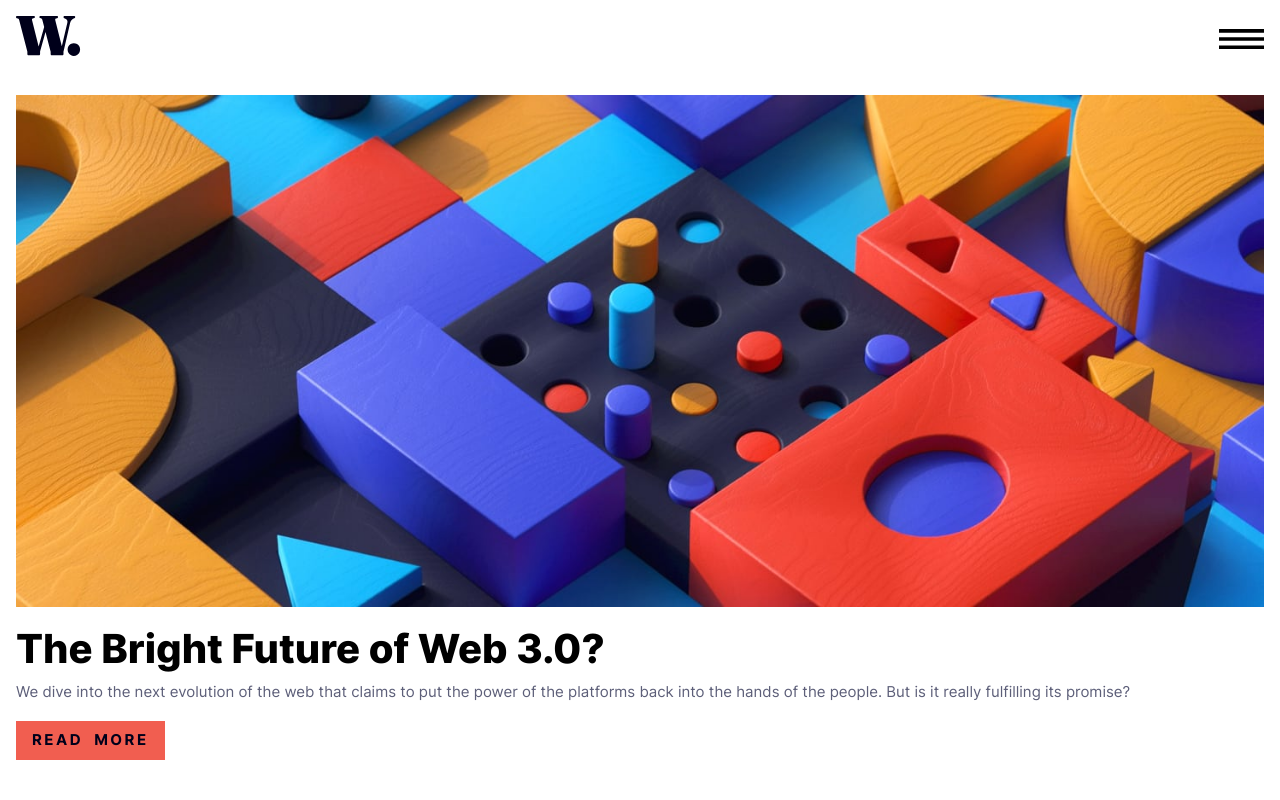
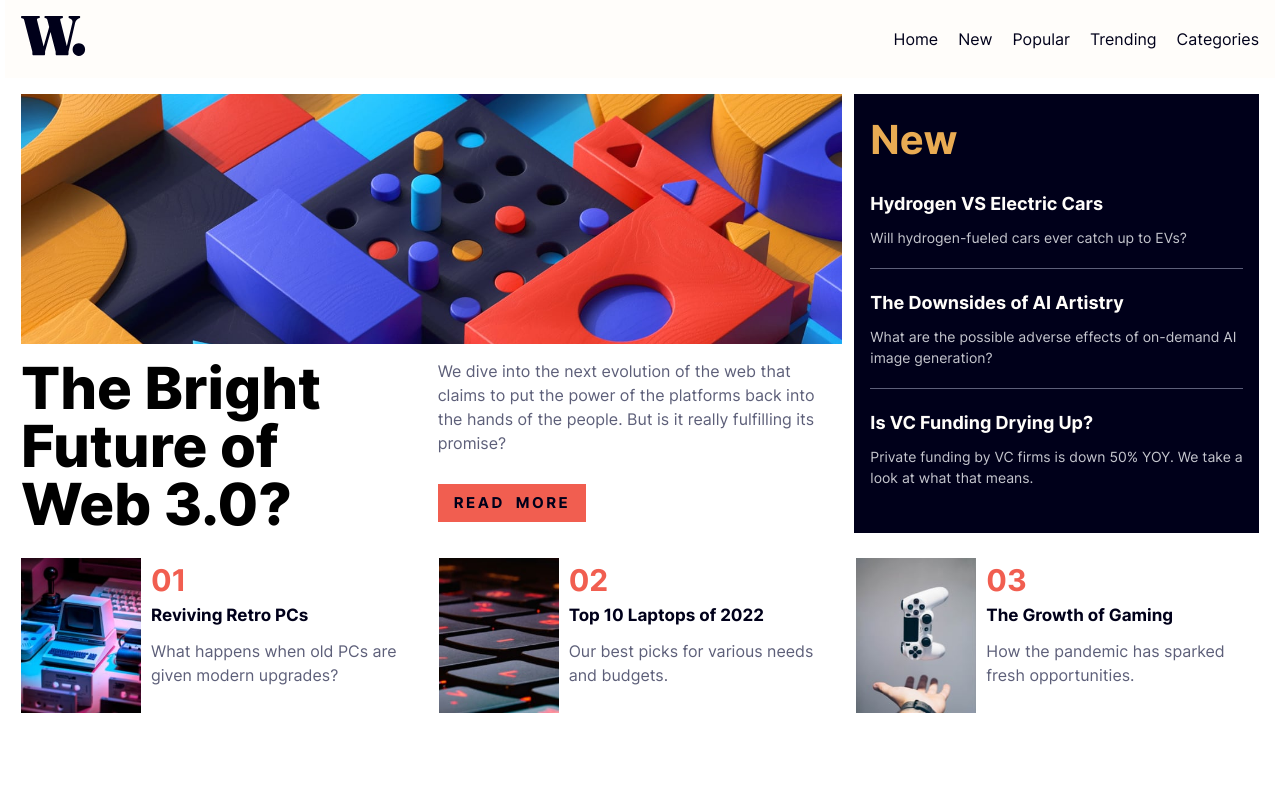
Before and after one commit to Obrienzo/news-website-homepage, a plain HTML site: page index.html in a window 1280 px wide. Shown: the top 800 px of the page. Drawn offline with Linux system fonts and the light colour scheme.

Commit message:
Add menu navigation functionality

```diff
--- a/index.html
+++ b/index.html
@@ -1,18 +1,27 @@
-<!DOCTYPE html>
+<!doctype html>
 <html lang="en">
   <head>
-  <meta charset="UTF-8">
-  <meta name="viewport" content="width=device-width, initial-scale=1.0"> <!-- displays site properly based on user's device -->
-  <meta name="description" content="Frontend mentor challenge to build out a news website homepage">
+    <meta charset="UTF-8" />
+    <meta name="viewport" content="width=device-width, initial-scale=1.0" />
+    <!-- displays site properly based on user's device -->
+    <meta
+      name="description"
+      content="Frontend mentor challenge to build out a news website homepage"
+    />
 
-  <link rel="icon" type="image/png" sizes="32x32" href="./assets/images/favicon-32x32.png">
+    <link
+      rel="icon"
+      type="image/png"
+      sizes="32x32"
+      href="./assets/images/favicon-32x32.png"
+    />
 
     <title>Frontend Mentor | News homepage</title>
-  <link rel="stylesheet" href="style.css">
-
+    <link rel="stylesheet" href="style.css" />
+    <script src="main.js" defer></script>
   </head>
   <body>
-
+    <div class="overlay" aria-hidden="true" data-show="false"></div>
     <header>
       <nav class="page__navigation">
         <div class="page__logo">
@@ -20,10 +29,17 @@
             <img src="./assets/images/logo.svg" alt="page logo" />
           </a>
         </div>
-      <button class="menu__dropdown" aria-controls="page-links" data-open="false">
+        <button
+          class="navigation__menu"
+          aria-controls="page-links"
+          aria-label="Open menu"
+          aria-expanded="false"
+          data-open="false"
+        >
           <!-- mask image of the menu hamburger and close icons -->
         </button>
-      <ul id="page-links" class="navigation__links">
+        <div id="page-links" class="navigation__links" aria-hidden="true">
+          <ul>
             <li>
               <a href="#">Home</a>
             </li>
@@ -40,74 +56,116 @@
               <a href="#">Categories</a>
             </li>
           </ul>
+        </div>
       </nav>
     </header>
 
-
     <main>
-    <article class="breaking-news__wrapper">
-      <div class="news-banner">
+      <article class="breaking-news">
+        <div class="breaking-news__banner">
           <picture>
-          <source srcset="./assets/images/image-web-3-desktop.jpg" media="(min-width: 768px)" />
-          <img src="./assets/images/image-web-3-mobile.jpg" alt="">
+            <source
+              srcset="./assets/images/image-web-3-desktop.jpg"
+              media="(min-width: 768px)"
+            />
+            <img
+              src="./assets/images/image-web-3-mobile.jpg"
+              fetchpriority="high"
+              alt="Abstract colorful geometric shapes"
+            />
           </picture>
         </div>
-      <section class="news-details">
+        <section class="breaking-news__details">
           <h1>The Bright Future of Web 3.0?</h1>
           <p>
-          We dive into the next evolution of the web that claims to put the power of the platforms back into the hands of the people. But is it really fulfilling its promise?
+            We dive into the next evolution of the web that claims to put the
+            power of the platforms back into the hands of the people. But is it
+            really fulfilling its promise?
           </p>
-        <a href="" class="cta read-more">Read More</a>
+          <a href="#" class="breaking-news__cta read-more">Read More</a>
         </section>
       </article>
 
-    <section class="additional-news__wrapper">
-      <h2>New</h2>
-      <ol>
-        <li>
-          <a href="#">Hydrogen VS Electric Cars</a>
+      <section class="additional-news">
+        <h2 class="additional-news__title">New</h2>
+        <ol class="additional-news__list">
+          <li aria-labelledby="additional-news-item-1-title">
+            <a id="additional-news-item-1-title" href="#">
+              Hydrogen VS Electric Cars
+            </a>
             <p>Will hydrogen-fueled cars ever catch up to EVs?</p>
           </li>
-        <li>
-          <a href="#">The Downsides of AI Artistry</a>
-          <p>What are the possible adverse effects of on-demand AI image generation?</p>
+          <li aria-labelledby="additional-news-item-2-title">
+            <a id="additional-news-item-2-title" href="#">
+              The Downsides of AI Artistry
+            </a>
+            <p>
+              What are the possible adverse effects of on-demand AI image
+              generation?
+            </p>
           </li>
-        <li>
-          <a href="#">Is VC Funding Drying Up?</a>
-          <p>Private funding by VC firms is down 50% YOY. We take a look at what that means.</p>
+          <li aria-labelledby="additional-news-item-3-title">
+            <a id="additional-news-item-3-title" href="#">
+              Is VC Funding Drying Up?
+            </a>
+            <p>
+              Private funding by VC firms is down 50% YOY. We take a look at
+              what that means.
+            </p>
           </li>
         </ol>
       </section>
 
       <section class="other-news">
-      <ol>
-        <li>
-          <img src="./assets/images/image-retro-pcs.jpg" alt="">
-          <div class="other-details">
-            <h3>01</h3>
-            <a href="#">Reviving Retro PCs</a>
+        <ol class="other-news__list">
+          <li aria-labelledby="other-news-item-1-title">
+            <img
+              class="other-news__img"
+              src="./assets/images/image-retro-pcs.jpg"
+              alt=""
+              loading="lazy"
+              aria-hidden="true"
+            />
+            <div class="other-news__details">
+              <span aria-hidden="true">01</span>
+              <a id="other-news-item-1-title" href="#"> Reviving Retro PCs </a>
               <p>What happens when old PCs are given modern upgrades?</p>
             </div>
           </li>
-        <li>
-          <img src="./assets/images/image-top-laptops.jpg" alt="">
-          <div class="other-details">
-            <h3>02</h3>
-            <a href="#">Top 10 Laptops of 2022</a>
+          <li aria-labelledby="other-news-item-2-title">
+            <img
+              class="other-news__img"
+              src="./assets/images/image-top-laptops.jpg"
+              alt=""
+              loading="lazy"
+              aria-hidden="true"
+            />
+            <div class="other-news__details">
+              <span aria-hidden="true">02</span>
+              <a id="other-news-item-2-title" href="#">
+                Top 10 Laptops of 2022
+              </a>
               <p>Our best picks for various needs and budgets.</p>
             </div>
           </li>
-        <li>
-          <img src="./assets/images/image-gaming-growth.jpg" alt="">
-          <div class="other-details">
-            <h3>03</h3>
-            <a href="#">The Growth of Gaming</a>
+          <li aria-labelledby="other-news-item-3-title">
+            <img
+              class="other-news__img"
+              src="./assets/images/image-gaming-growth.jpg"
+              alt=""
+              loading="lazy"
+              aria-hidden="true"
+            />
+            <div class="other-news__details">
+              <span aria-hidden="true">03</span>
+              <a id="other-news-item-3-title" href="#">
+                The Growth of Gaming
+              </a>
               <p>How the pandemic has sparked fresh opportunities.</p>
             </div>
           </li>
         </ol>
       </section>
     </main>
-
   </body>
 </html>
--- /dev/null
+++ b/main.js
@@ -0,0 +1,37 @@
+const overlayElement = document.querySelector(".overlay");
+const menuButton = document.querySelector(".navigation__menu");
+const pageLinks = document.getElementById("page-links");
+
+let menuState = false;
+
+controlMenuVisibility();
+
+window.addEventListener("resize", () => {
+  controlMenuVisibility();
+});
+
+menuButton.addEventListener("click", () => {
+  menuState = !menuState;
+  applyToggleState(menuState, true);
+});
+
+function applyToggleState(open, updatePanel = false) {
+  menuButton.setAttribute("aria-expanded", String(open));
+  overlayElement.setAttribute("data-show", String(open));
+  menuButton.dataset.open = String(open);
+  if (updatePanel) {
+    pageLinks.setAttribute("aria-hidden", String(!open));
+  }
+}
+
+function controlMenuVisibility() {
+  const isMobile = window.innerWidth < 768;
+  if (isMobile) {
+    applyToggleState(menuState, true);
+  } else {
+    // Desktop: nav always visible, ensure toggle is reset
+    pageLinks.setAttribute("aria-hidden", "false");
+    applyToggleState(false, false);
+    menuState = false;
+  }
+}
--- a/style.css
+++ b/style.css
@@ -19,6 +19,7 @@ html {
 button {
   background-color: transparent;
   border: none;
+  cursor: pointer;
 }
 
 a {
@@ -29,8 +30,14 @@ a {
   display: block;
 }
 
+a:focus {
+  outline: 0.2rem solid var(--soft-red);
+  outline-offset: 0.3rem;
+}
+
 img {
-    max-width: 100%;
+  width: 100%;
+  height: 100%;
   object-fit: cover;
 }
 
@@ -54,13 +61,16 @@ body {
   font-size: 1.5rem;
   line-height: 1.5;
   font-style: normal;
-    min-width: 375px;
+  min-width: 320px;
   min-height: 100vh;
 }
 
 header {
   padding: 1.6rem;
   color: var(--very-dark-blue);
+  background-color: var(--off-white);
+  max-width: 127rem;
+  margin: auto;
 }
 
 .page__navigation {
@@ -69,7 +79,7 @@ header {
   align-items: center;
 }
 
-.menu__dropdown {
+.navigation__menu {
   position: relative;
   z-index: 1000;
   display: block;
@@ -79,74 +89,97 @@ header {
   background-color: currentColor;
 }
 
-.menu__dropdown[data-open="false"] {
+.navigation__menu[aria-expanded="false"] {
   width: 4.5rem;
-    height: 2.0rem;
+  height: 2rem;
   mask-image: url("./assets/images/icon-menu.svg");
 }
 
-.menu__dropdown[data-open="true"] {
+.navigation__menu[aria-expanded="true"] {
   width: 3.5rem;
   height: 3.5rem;
   mask-image: url("./assets/images/icon-menu-close.svg");
+  position: fixed;
+  right: 1.6rem;
+  top: 2rem;
 }
 
-.navigation__links {
-    position: absolute;
+.navigation__links[aria-hidden="true"] {
+  display: none;
+}
+
+.navigation__links[aria-hidden="false"] {
+  position: fixed;
   z-index: 100;
   inset: 0 0 0 auto;
   width: 70%;
-    bottom: -2.0rem;
-    padding: 12.0rem 1.6rem;
+  bottom: -2rem;
+  padding: 1.6rem;
+  font-size: 1.8rem;
+  background-color: var(--off-white);
+}
+
+.navigation__links ul {
+  transform: translateY(9rem);
   display: flex;
   flex-direction: column;
   gap: 1.2rem;
-    font-size: 1.8rem;
-    background-color: var(--off-white);
-    visibility: hidden;
 }
 
-.navigation__links::after {
+.navigation__links a:hover {
+  color: var(--soft-red);
+}
+
+.navigation__links a:focus {
+  color: var(--soft-red);
+}
+
+.overlay[data-show="true"] {
   position: fixed;
-    top: 0;
-    left: -0rem;
-    width: 30%;
+  inset: 0;
+  width: 100%;
   height: 100%;
   content: "";
-    z-index: -100;
+  z-index: 10;
   background-color: var(--very-dark-blue);
   opacity: 0.52;
 }
 
-
-
-
+.overlay[data-show="false"] {
+  display: none;
+}
 
 main {
   padding: 1.6rem;
+  max-width: 127rem;
+  margin: auto;
 }
 
-.breaking-news__wrapper {
+.breaking-news {
   margin-bottom: 4.5rem;
 }
 
-.news-details {
+.breaking-news__banner {
+  height: 38rem;
+}
+
+.breaking-news__details {
   margin-top: 1.5rem;
 }
 
 h1 {
   font-weight: 800;
-    font-size: 4.0rem;
-    line-height: 1.0;
+  font-size: 4rem;
+  line-height: 1;
 }
 
-.news-details p {
+.breaking-news__details p {
   color: var(--dark-grayish-blue);
   font-weight: 400;
   margin: 1.2rem 0 1.8rem;
 }
 
-.cta {
+.breaking-news__cta {
   display: inline-block;
   background-color: var(--soft-red);
   color: var(--very-dark-blue);
@@ -158,72 +191,225 @@ h1 {
   padding: 0.8rem 1.6rem;
 }
 
+.breaking-news__cta:hover {
+  background-color: var(--very-dark-blue);
+  color: var(--off-white);
+}
 
+.breaking-news__cta:focus {
+  color: var(--off-white);
+  background-color: var(--very-dark-blue);
+  outline: 0.2rem solid var(--soft-red);
+  outline-offset: 0.3rem;
+}
 
-
-
-.additional-news__wrapper {
+.additional-news {
   background-color: var(--very-dark-blue);
   color: var(--off-white);
   padding: 1.6rem;
   margin-bottom: 4.5rem;
 }
 
-.additional-news__wrapper h2 {
-    font-size: 3.0rem;
+.additional-news__title {
+  font-size: 3rem;
   color: var(--soft-orange);
 }
 
-.additional-news__wrapper li {
-    padding: 2.0rem 0;
+.additional-news li {
+  padding: 2rem 0;
 }
 
-.additional-news__wrapper ol li:nth-child(2) {
+.additional-news__list li:nth-child(2) {
   border-top: 0.05rem solid var(--dark-grayish-blue);
   border-bottom: 0.05rem solid var(--dark-grayish-blue);
 }
 
-.additional-news__wrapper a {
+.additional-news a {
   font-weight: 700;
   font-size: 1.8rem;
   display: block;
-    margin-bottom: 1.0rem;
+  margin-bottom: 1rem;
 }
 
-.additional-news__wrapper p {
+.additional-news a:hover {
+  color: var(--soft-orange);
+}
+
+.additional-news a:focus {
+  color: var(--soft-orange);
+}
+
+.additional-news p {
   font-size: 1.4rem;
   color: var(--grayish-blue);
 }
 
-
-
-
-.other-news ol {
+.other-news__list {
   display: grid;
   grid-template-columns: 1fr;
-    grid-template-rows: 1fr 1fr 1fr;
   gap: 1.5rem;
 }
 
-.other-news ol li {
-    display: grid;
-    grid-template-columns: 1fr 2fr;
-    gap: 1.2rem;
+.other-news__list li {
+  display: flex;
+  gap: 1rem;
 }
 
-h3 {
-    font-size: 2.5rem;
-    margin-bottom: 1.0rem;
+.other-news span {
+  font-size: 3rem;
+  font-weight: 700;
+  margin-bottom: 1rem;
   color: var(--soft-red);
 }
 
 .other-news a {
   display: block;
+  font-size: 1.7rem;
   font-weight: 700;
   color: var(--very-dark-blue);
-    margin-bottom: 1.0rem;
+  margin-bottom: 1rem;
+}
+
+.other-news a:hover {
+  color: var(--soft-red);
+}
+
+.other-news a:focus {
+  color: var(--soft-red);
+}
+
+.other-news__img {
+  width: 12rem;
+  height: 15.5rem;
+  object-fit: cover;
 }
 
 .other-news p {
   color: var(--dark-grayish-blue);
 }
+
+@media screen and (min-width: 768px) {
+  body {
+    font-size: 1.6rem;
+  }
+
+  .navigation__menu {
+    display: none;
+  }
+
+  .overlay[data-show="false"],
+  .overlay[data-show="true"] {
+    display: none;
+  }
+
+  .navigation__links[aria-hidden="false"],
+  .navigation__links[aria-hidden="true"] {
+    position: relative;
+    display: block;
+    background-color: transparent;
+    font-size: 1.6rem;
+    margin-left: auto;
+    height: fit-content;
+    width: fit-content;
+    padding: 0;
+  }
+
+  .navigation__links[aria-hidden="false"] ul,
+  .navigation__links[aria-hidden="true"] ul {
+    flex-direction: row;
+    gap: 2rem;
+    transform: translateY(0);
+  }
+
+  .navigation__links::after {
+    display: none;
+  }
+
+  main {
+    display: grid;
+    grid-template-columns: repeat(3, 1fr);
+    gap: 1.2rem;
+  }
+
+  .breaking-news__banner {
+    height: 25rem;
+  }
+
+  .breaking-news__banner img {
+    object-fit: cover;
+    width: 100%;
+    height: 100%;
+  }
+
+  .breaking-news,
+  .additional-news {
+    margin-bottom: 0;
+  }
+
+  .breaking-news {
+    grid-column: 1 / 4;
+    grid-row: 1;
+  }
+
+  .breaking-news__details {
+    display: grid;
+    grid-template-columns: 1fr 1fr;
+    column-gap: 1.2rem;
+    row-gap: 1.8rem;
+  }
+
+  h1 {
+    grid-row: 1 / 3;
+    font-size: 5rem;
+  }
+
+  .breaking-news__details p {
+    margin: 0;
+  }
+
+  .breaking-news__cta {
+    grid-column: 2 / 3;
+    grid-row: 2;
+    width: fit-content;
+    height: fit-content;
+  }
+
+  .additional-news {
+    grid-column: 1 / 4;
+  }
+
+  .additional-news__title {
+    font-size: 4rem;
+  }
+
+  .other-news {
+    grid-column: 1 / 4;
+  }
+
+  .other-news__list {
+    grid-template-columns: repeat(2, 1fr);
+  }
+}
+
+@media screen and (min-width: 1024px) {
+  main {
+    row-gap: 2.5rem;
+  }
+
+  .breaking-news {
+    grid-column: 1 / 3;
+  }
+
+  h1 {
+    font-size: 5.8rem;
+    margin-right: 1.8rem;
+  }
+
+  .additional-news {
+    grid-column: 3 / 4;
+  }
+
+  .other-news__list {
+    grid-template-columns: repeat(3, 1fr);
+  }
+}
```
Lines whose indentation alone changed are shown as unchanged.
